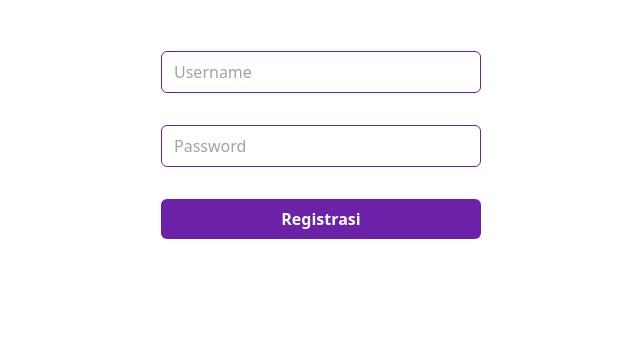
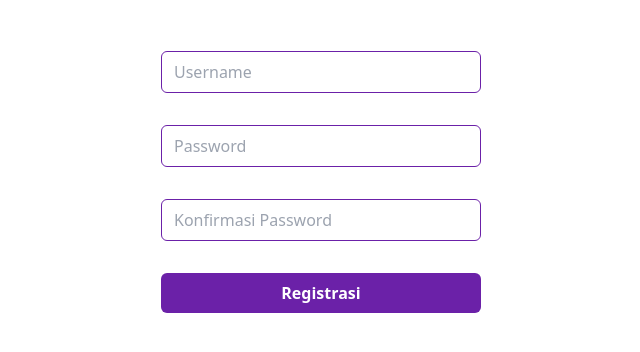
Before and after one commit to alvittoag/Perang, a PHP site: page /pages/register.php in a window 1280 px wide. Shown: the part 173-525 px from the top of the page, without its empty margins (319-959 px from the left). Run offline with PHP 8.4, Linux system fonts and the light colour scheme; style sheets or scripts are compiled from the project's sources.

Commit message:
feat : validation password

```diff
--- a/pages/register.php
+++ b/pages/register.php
@@ -21,11 +21,18 @@ if (!empty($_SESSION['username'])) {
   <?php include('../components/navbar.php') ?>
 
   <form action="register.php" method="post" class="flex justify-center flex-col items-center gap-8 mt-36">
-    <input type="text" name="username" class="border border-purple-800 py-2 w-80 rounded-md px-3 focus:outline-none" placeholder="Username" required>
+    <input type="text" name="username" class="border border-purple-800 py-2 w-80 rounded-md px-3 focus:outline-none"
+      placeholder="Username" required>
 
-    <input type="password" name="password" class="border border-purple-800 py-2 w-80 rounded-md px-3 focus:outline-none" placeholder="Password" required>
+    <input type="password" name="password" class="border border-purple-800 py-2 w-80 rounded-md px-3 focus:outline-none"
+      placeholder="Password" required>
 
-    <button type="submit" name="register" class="py-2 bg-purple-800 w-80 text-white font-bold rounded-md">Registrasi</button>
+    <input type="password" name="confirm_password"
+      class="border border-purple-800 py-2 w-80 rounded-md px-3 focus:outline-none" placeholder="Konfirmasi Password"
+      required>
+
+    <button type="submit" name="register"
+      class="py-2 bg-purple-800 w-80 text-white font-bold rounded-md">Registrasi</button>
 
   </form>
 
@@ -40,15 +47,22 @@ include('../utils/db.php');
 if (isset($_POST['register'])) {
   $username = $_POST['username'];
   $password = $_POST['password'];
+  $confirm_password = $_POST['confirm_password'];
 
-  $hash = password_hash($password, PASSWORD_DEFAULT);
+  if($password !== $confirm_password) {
+    echo "<script>alert('Password tidak sama')</script>";
+  } else {
 
-  $sql = "INSERT INTO users (username, password) VALUES ('$username', '$hash')";
+    $hash = password_hash($password, PASSWORD_DEFAULT);
 
-  mysqli_query($conn, $sql);
+    $sql = "INSERT INTO users (username, password) VALUES ('$username', '$hash')";
+
+    mysqli_query($conn, $sql);
 
 
-  header("Location: ./login.php");
+    header("Location: ./login.php");
+  }
+
 }
 
 ?>
```
